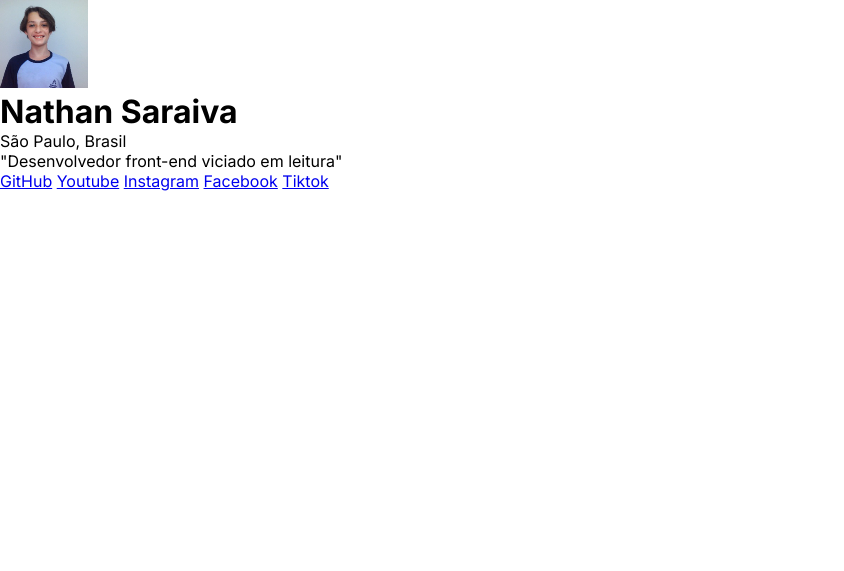
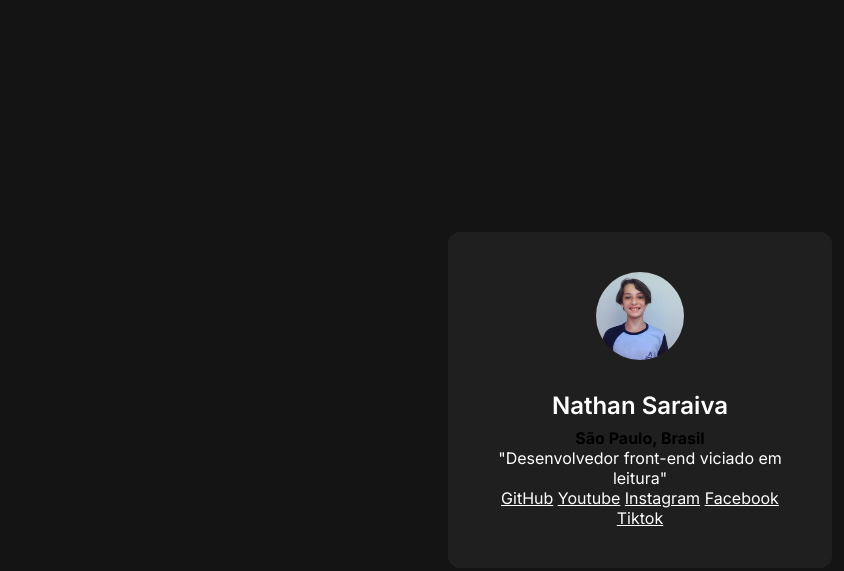
Before and after one commit to NathanSaraiva11TIA/meus-links, a plain HTML site: page index.html in a window 1280 px wide. Shown: the whole page, without its empty margins (0-844 px from the left). Drawn offline with Linux system fonts and the light colour scheme.

Commit message:
continuação do desenvolvimento do CSS e alteração de um parágrafo do HTML para strong

```diff
--- a/index.html
+++ b/index.html
@@ -13,7 +13,7 @@
 		<div>
 			<img src="./WhatsApp Image 2024-03-01 at 16.38.45.jpg" alt="imagem do criador da página de links, Nathan Saraiva">
 			<h1>Nathan Saraiva</h1>
-			<p>São Paulo, Brasil</p>
+			<strong>São Paulo, Brasil</strong>
 			<p>"Desenvolvedor front-end viciado em leitura"</p>
 			<a href="https://github.com/NathanSaraiva11TIA/meus-links" target="_blank">GitHub</a>
 			<a href="https://www.youtube.com/@nathansaraiva3638/videos"target="_blank">Youtube</a>
--- a/styles.css
+++ b/styles.css
@@ -4,3 +4,49 @@
     box-sizing: border-box;
     font-family: "Inter", sans-serif;
 }
+
+
+body {
+    background-color: #141414;
+    height: 100vh;
+    display: flex;
+    justify-content: center;
+    align-items: center;
+
+
+}
+
+
+div {
+    background-color: #1F1F1F;
+    width: 384px;
+    padding: 40px;
+    text-align: center;
+    border-radius: 12px;
+}
+
+
+
+h1,p,a{
+    color: #FFF;
+}
+
+
+
+
+div img{
+    border-radius: 50%;
+    margin-bottom: 24px;
+
+}
+
+div h1 {
+    font-size: 24px;
+    line-height: 36px;
+    font-weight: 600;
+    margin-bottom: 4PX;
+}
+
+div p{
+
+}
```
